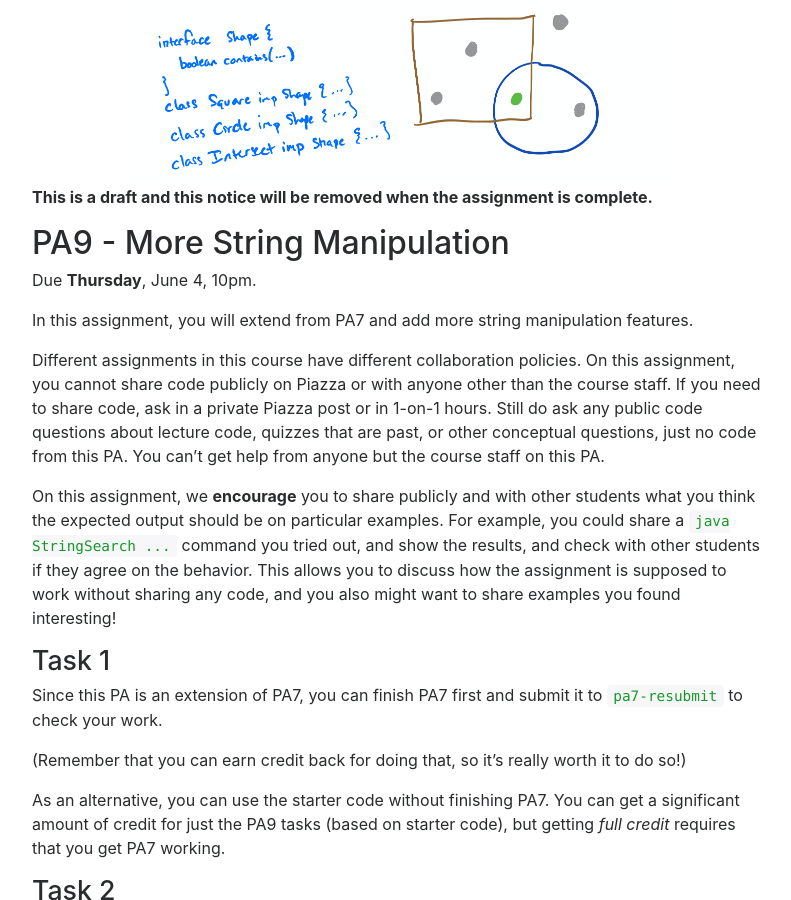
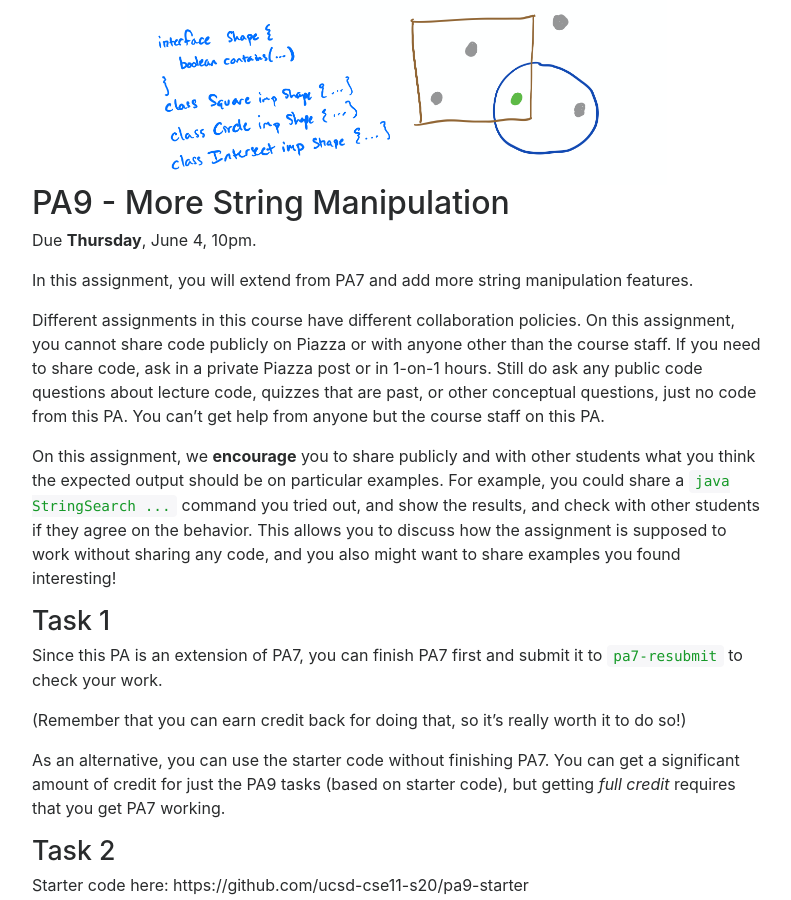
Before and after one commit to ucsd-cse11-s20/ucsd-cse11-s20.github.io, a Jekyll site: the page built from pa9/index.md, in a window 1280 px wide and 900 px high. Shown: the whole window, without its empty margins (243-1034 px from the left). Built offline with Jekyll 4.4.1, drawn with Linux system fonts in a browser that asks for light colours; nearby versions of some CDN libraries.

Commit message:
Update index.md

```diff
--- a/pa9/index.md
+++ b/pa9/index.md
@@ -3,9 +3,6 @@ layout: page
 title: "PA9 – UCSD CSE11 S20"
 doodle: "/doodle.png"
 ---
-
-**This is a draft and this notice will be removed when the assignment is
-complete.**
 
 # PA9 - More String Manipulation
 Due **Thursday**, June 4, 10pm.
```
